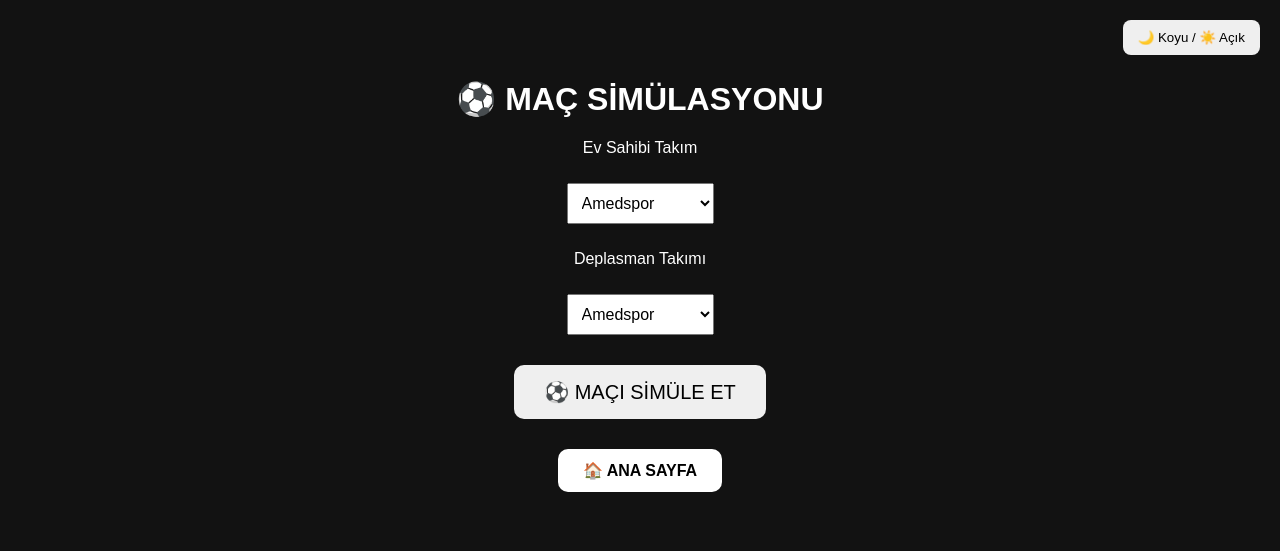
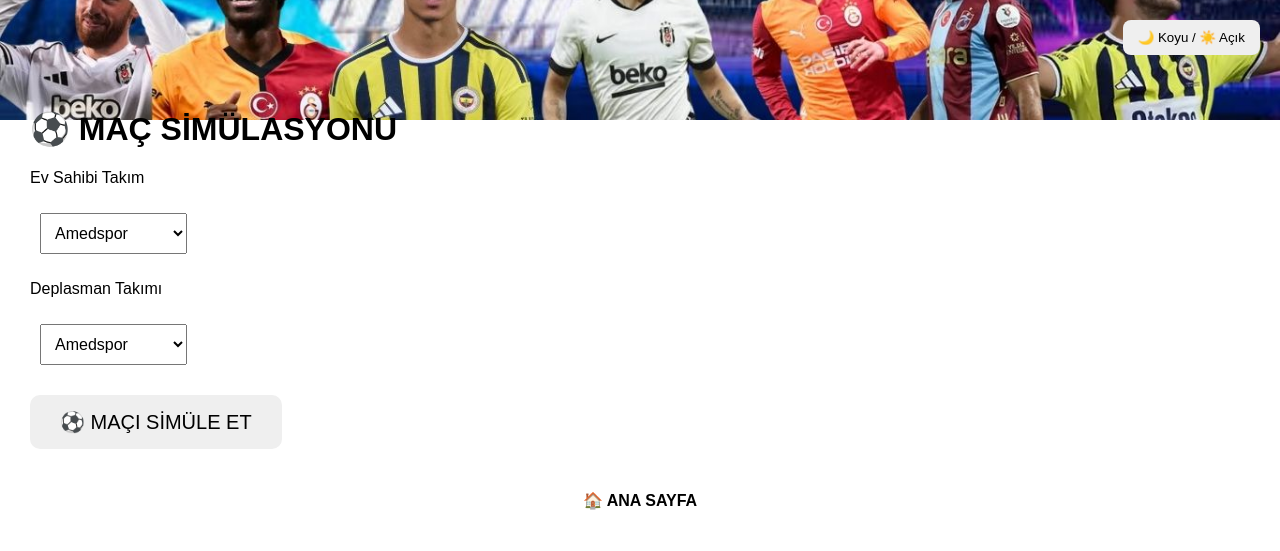
Before and after one commit to Omeiwi11/futbol-simulasyonu, a Flask app: page /mac in a window 1280 px wide. Shown: the top 551 px of the page. Run offline with Flask 3, Linux system fonts and the light colour scheme.

Commit message:
Add files via upload

```diff
--- a/templates/mac.html
+++ b/templates/mac.html
@@ -9,12 +9,18 @@
 
     <style>
 
-        body {
-            background-color: #121212;
-            color: white;
-            font-family: Arial, sans-serif;
-            text-align: center;
-        }
+body {
+    font-family: Arial, sans-serif;
+
+    background-image: url("/static/superlig-arka-plan.jpg");
+    background-size: 100% auto;
+    background-position: center -600px;
+    background-attachment: fixed;
+    background-repeat: no-repeat;
+
+    margin: 0;
+    padding: 30px;
+}
 
         .tema-butonu {
             position: absolute;
```
Also changed, not shown: templates/fikstur.html (+12 -6 lines), templates/index.html (+12 -6 lines), templates/puan_durumu.html (+12 -7 lines), static/superlig-arka-plan.jpg (added).
